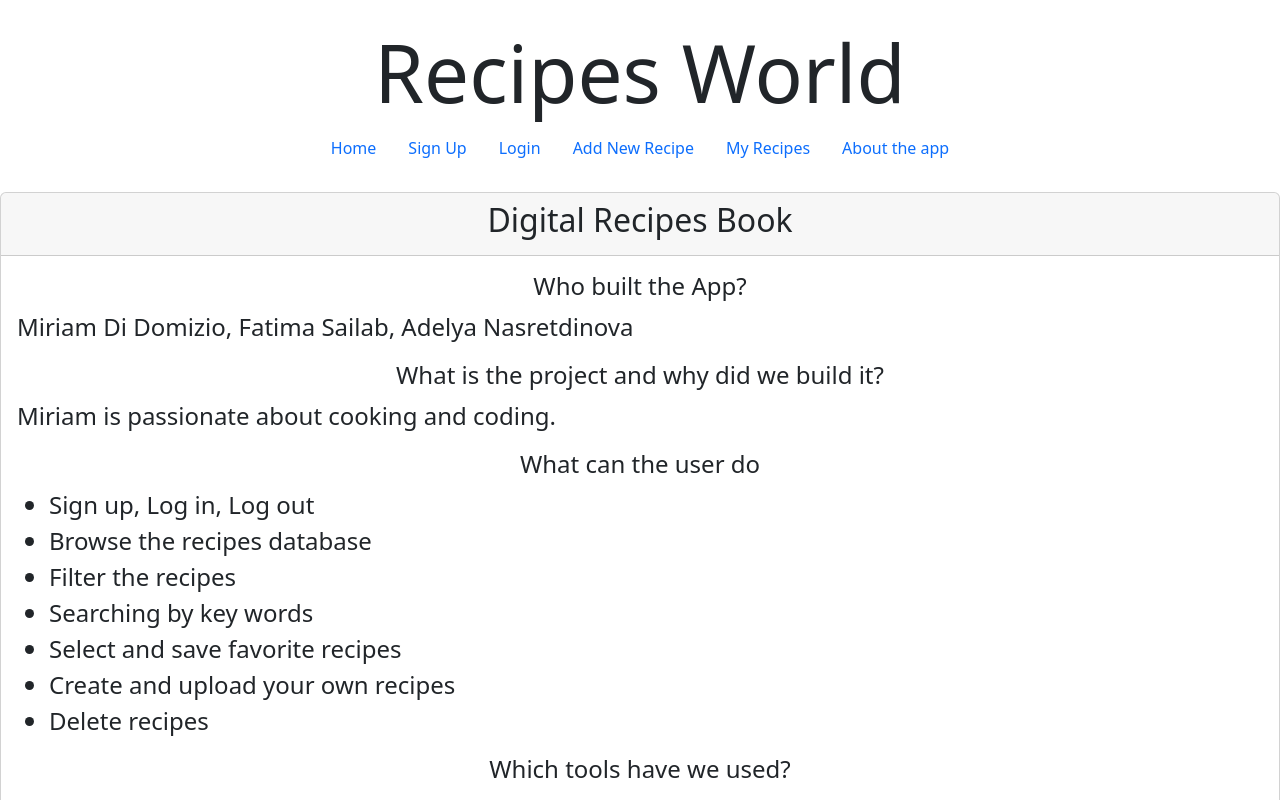
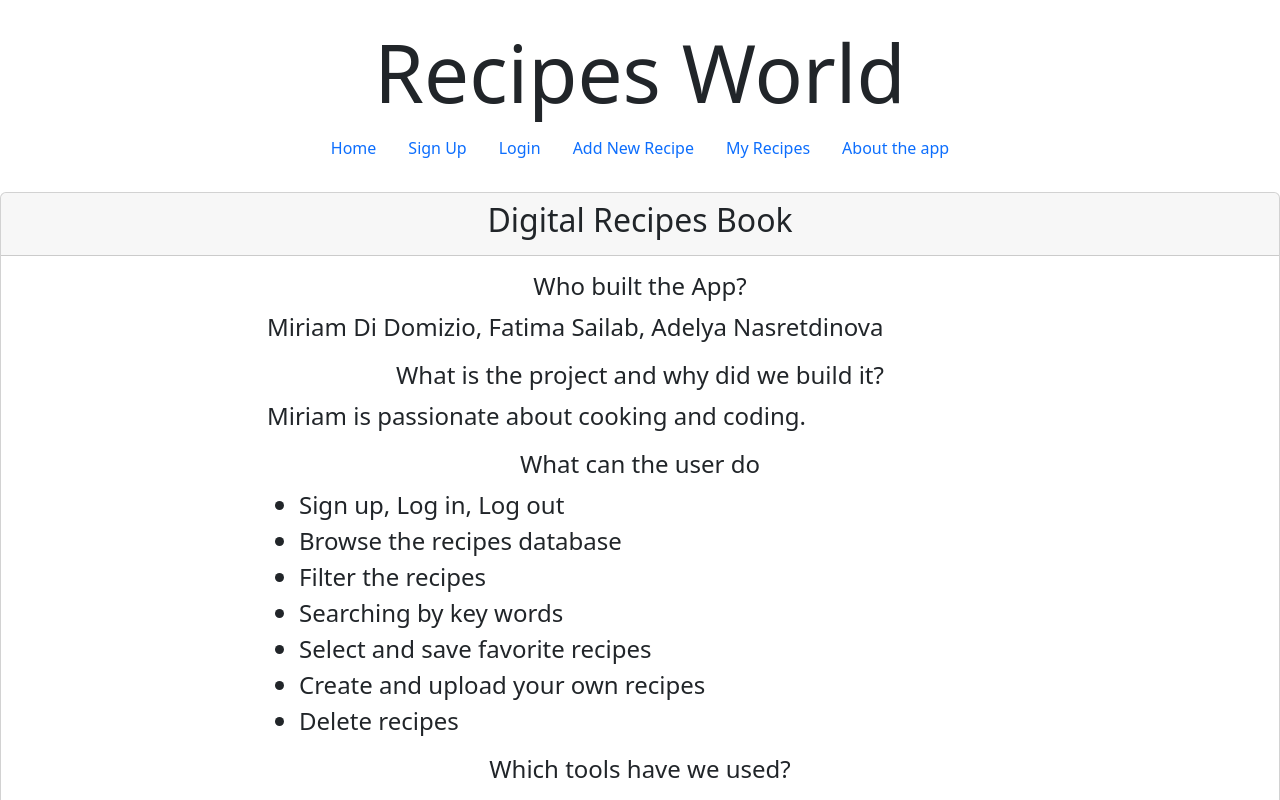
Before and after one commit to mdidomizio/Final-Project---Adelya-Miriam-Fatima, a React (Create React App) app: page /about in a window 1280 px wide. Shown: the top 800 px of the page. Built offline with nearby package versions, Linux system fonts and the light colour scheme; what yup-password would draw is missing.

Commit message:
styled about project page

```diff
--- a/src/AboutApp.js
+++ b/src/AboutApp.js
@@ -1,10 +1,10 @@
 const AboutApp = (props) => {
   return (
-    <div className="card">
+    <div className="card d-flex flex-wrap justify-content-center">
       <div className="card-header">
         <h2>Digital Recipes Book</h2>
       </div>
-      <div className="card-body p-3 ">
+      <div className="card-body p-3 d-flex flex-wrap justify-content-center">
         <blockquote class="blockquote mb-100 width=5rem">
           <section>
             <h4>Who built the App?</h4>
--- a/src/components/Container.js
+++ b/src/components/Container.js
@@ -140,7 +140,7 @@ const Container = (props) => {
 
   return (
     <>
-      <div className="d-flex flex-row-reverse bd-highlight">
+      <div className="d-flex flex-row-reverse">
         <nav className="navbar bg-light">
           <div className="container-fluid">
             <form className="d-flex" role="search">
```
